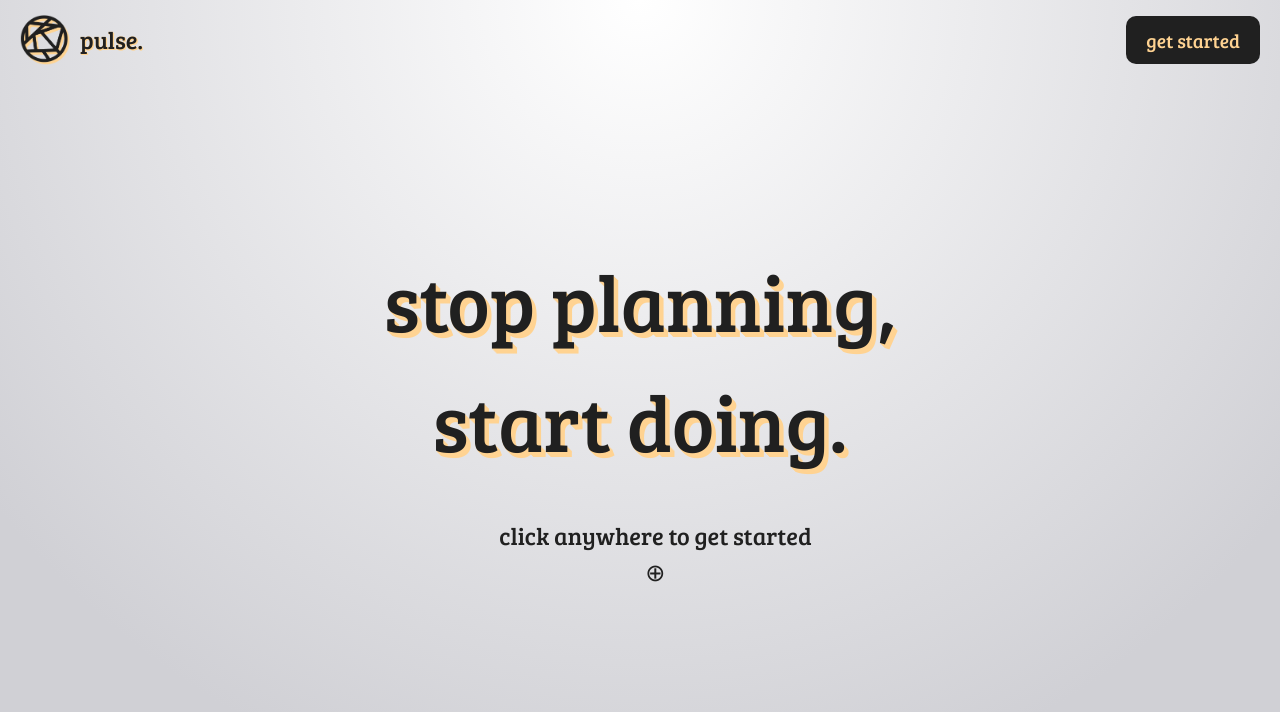
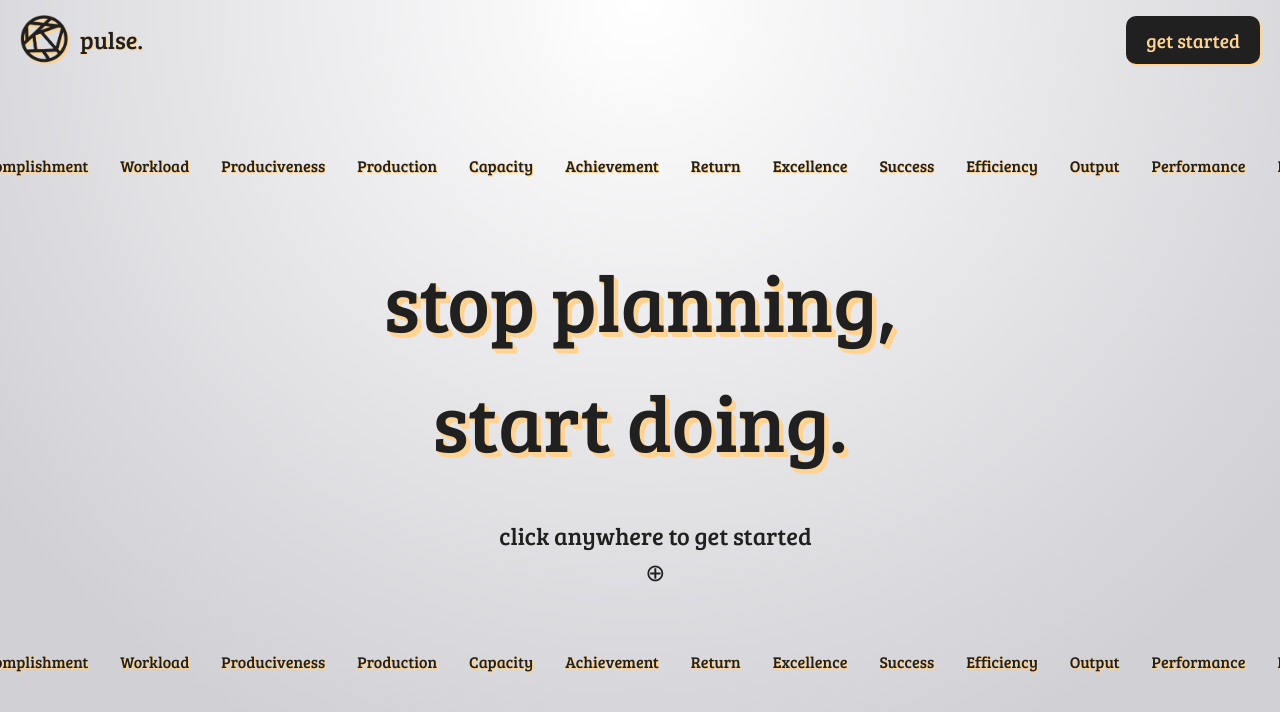
Before and after one commit to pratyushV-l/pulse, a Next.js app: page / in a window 1280 px wide. Shown: the top 712 px of the page. Built offline with nearby package versions, Linux system fonts and the light colour scheme.

Commit message:
added ticker to the landing

```diff
--- a/app/globals.css
+++ b/app/globals.css
@@ -56,7 +56,7 @@ body, html {
   color: #202020;
   text-shadow:
     0.0px 0.0px 0 #FFD392,
-    0.3px 0.1px 0 #FFD392,
+    0.3px 0.3px 0 #FFD392,
     0.6px 0.6px 0 #FFD392,
     0.9px 0.9px 0 #FFD392,
     1.2px 1.2px 0 #FFD392;
@@ -68,6 +68,12 @@ body, html {
   font-size: 1.2em;
   font-family: 'Bree Serif', serif;
   border-radius: 10px;
+  box-shadow:
+    0.8px 0.8px 0 #FFD392,
+    1.1px 1.1px 0 #FFD392,
+    1.4px 1.4px 0 #FFD392,
+    1.7px 1.7px 0 #FFD392,
+    2.1px 2.1px 0 #FFD392;
 }
 
 .startscroll {
@@ -92,3 +98,47 @@ body, html {
     transform: translateY(0);
   }
 }
+
+.ticker-container {
+  position: absolute;
+  top: 19.28%;
+  width: 100%;
+  overflow: hidden;
+  white-space: nowrap;
+}
+
+.ticker-container-2 {
+  position: absolute;
+  top: 81.28%;
+  width: 100%;
+  overflow: hidden;
+  white-space: nowrap;
+}
+
+.ticker {
+  display: inline-block;
+  white-space: nowrap;
+  animation: ticker 10s linear infinite;
+}
+
+.ticker span {
+  display: inline-block;
+  padding-right: 2rem;
+  font-size: 1.0em;
+  font-family: 'Bree Serif', serif;
+  text-shadow:
+    0.2px 0.2px 0 #FFD392,
+    0.4px 0.4px 0 #FFD392,
+    0.6px 0.6px 0 #FFD392,
+    0.8px 0.8px 0 #FFD392,
+    1.0px 1.0px 0 #FFD392;
+}
+
+@keyframes ticker {
+  0% {
+    transform: translateX(0);
+  }
+  100% {
+    transform: translateX(-50%);
+  }
+}
--- a/app/page.tsx
+++ b/app/page.tsx
@@ -1,11 +1,35 @@
 "use client";
 
-import { useEffect } from "react";
+import { useEffect, useState } from "react";
 import { useRouter } from "next/navigation";
 import Image from "next/image";
+import Loading from "@/components/Loading";
 
 export default function Home() {
   const router = useRouter();
+  const [loading, setLoading] = useState(false);
+
+  useEffect(() => {
+    const handleRouteChange = () => {
+      setLoading(true);
+    };
+
+    const handleRouteComplete = () => {
+      setTimeout(() => {
+        setLoading(false);
+      }, 5000);
+    };
+
+    const originalPush = router.push;
+    router.push = (url, options) => {
+      handleRouteChange();
+      return Promise.resolve(originalPush(url, options)).finally(handleRouteComplete);
+    };
+
+    return () => {
+      router.push = originalPush;
+    };
+  }, [router]);
 
   useEffect(() => {
     const handleClick = () => {
@@ -19,6 +43,8 @@ export default function Home() {
   }, [router]);
 
   return (
+    <div>
+      {loading && <Loading />}
       <div className="background" style={{ position: "relative", width: "100%", height: "100vh"}}>
         <div style={{ display: "flex", justifyContent: "space-between", alignItems: "center", position: "absolute", width: "100%", height: "10%", zIndex: 1, padding: "0 20px" }}>
           <div style={{ display: "flex", alignItems: "center" }}>
@@ -26,6 +52,26 @@ export default function Home() {
             <span style={{ marginLeft: "10px", fontSize: "1.5rem" }} className="logotext">pulse.</span>
           </div>
           <button style={{ padding: "10px 20px"}} className="start_button">get started</button>
+        </div>
+        <div className="ticker-container">
+          <div className="ticker">
+            {["Efficiency", "Output", "Performance", "Effectiveness", "Proficiency", "Workrate", "Yield", "Capability", "Throughput", "Competence", "Result", "Accomplishment", "Workload", "Produciveness", "Production", "Capacity", "Achievement", "Return", "Excellence", "Success"].map((word, index) => (
+              <span key={index}>{word}</span>
+            ))}
+            {["Efficiency", "Output", "Performance", "Effectiveness", "Proficiency", "Workrate", "Yield", "Capability", "Throughput", "Competence", "Result", "Accomplishment", "Workload", "Produciveness", "Production", "Capacity", "Achievement", "Return", "Excellence", "Success"].map((word, index) => (
+              <span key={index + 20}>{word}</span>
+            ))}
+          </div>
+        </div>
+        <div className="ticker-container-2">
+          <div className="ticker">
+            {["Efficiency", "Output", "Performance", "Effectiveness", "Proficiency", "Workrate", "Yield", "Capability", "Throughput", "Competence", "Result", "Accomplishment", "Workload", "Produciveness", "Production", "Capacity", "Achievement", "Return", "Excellence", "Success"].map((word, index) => (
+              <span key={index}>{word}</span>
+            ))}
+            {["Efficiency", "Output", "Performance", "Effectiveness", "Proficiency", "Workrate", "Yield", "Capability", "Throughput", "Competence", "Result", "Accomplishment", "Workload", "Produciveness", "Production", "Capacity", "Achievement", "Return", "Excellence", "Success"].map((word, index) => (
+              <span key={index + 20}>{word}</span>
+            ))}
+          </div>
         </div>
         <div style={{ position: "relative", zIndex: 2, width: "100%", height: "100%", display: "flex", flexDirection: "column", justifyContent: "center", alignItems: "center" }}>
           <h1 className="title" style={{transform: "translate(-50%, -50%)", zIndex: 2}}>stop planning, <br/> start doing.</h1>
@@ -35,5 +81,6 @@ export default function Home() {
           </div>
         </div>
       </div>
+    </div>
   );
 }
--- /dev/null
+++ b/components/Loading.tsx
@@ -0,0 +1,42 @@
+"use client"
+
+import React from "react";
+import Image from "next/image";
+
+const Loading = () => {
+    return (
+        <div className="loading-screen">
+            <Image src="/logo.png" width={50} height={50} className="spinner" alt="Loading..." />
+            <style jsx>{`
+                .loading-screen {
+                    position: fixed;
+                    top: 0;
+                    left: 0;
+                    width: 100%;
+                    height: 100%;
+                    display: flex;
+                    justify-content: center;
+                    align-items: center;
+                    background-color: rgba(255, 255, 255, 1);
+                    z-index: 9999;
+                }
+                .spinner {
+                    animation: spin 2s linear infinite;
+                }
+                @keyframes spin {
+                    0% {
+                        transform: rotate(0deg);
+                    }
+                    50% {
+                        transform: rotate(360deg);
+                    }
+                    100% {
+                        transform: rotate(0deg);
+                    }
+                }
+                `}</style>
+        </div>
+    );
+};
+
+export default Loading;
```
Lines whose indentation alone changed are shown as unchanged.
